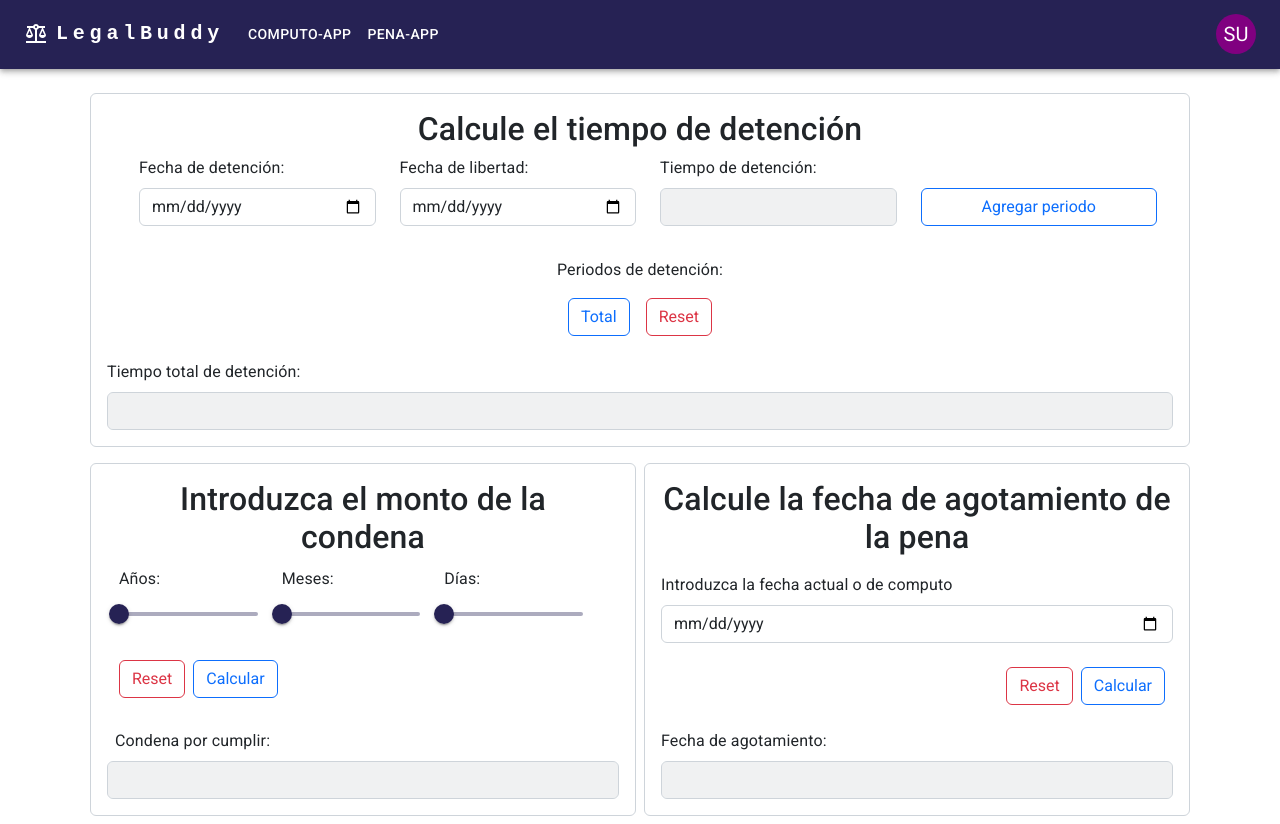
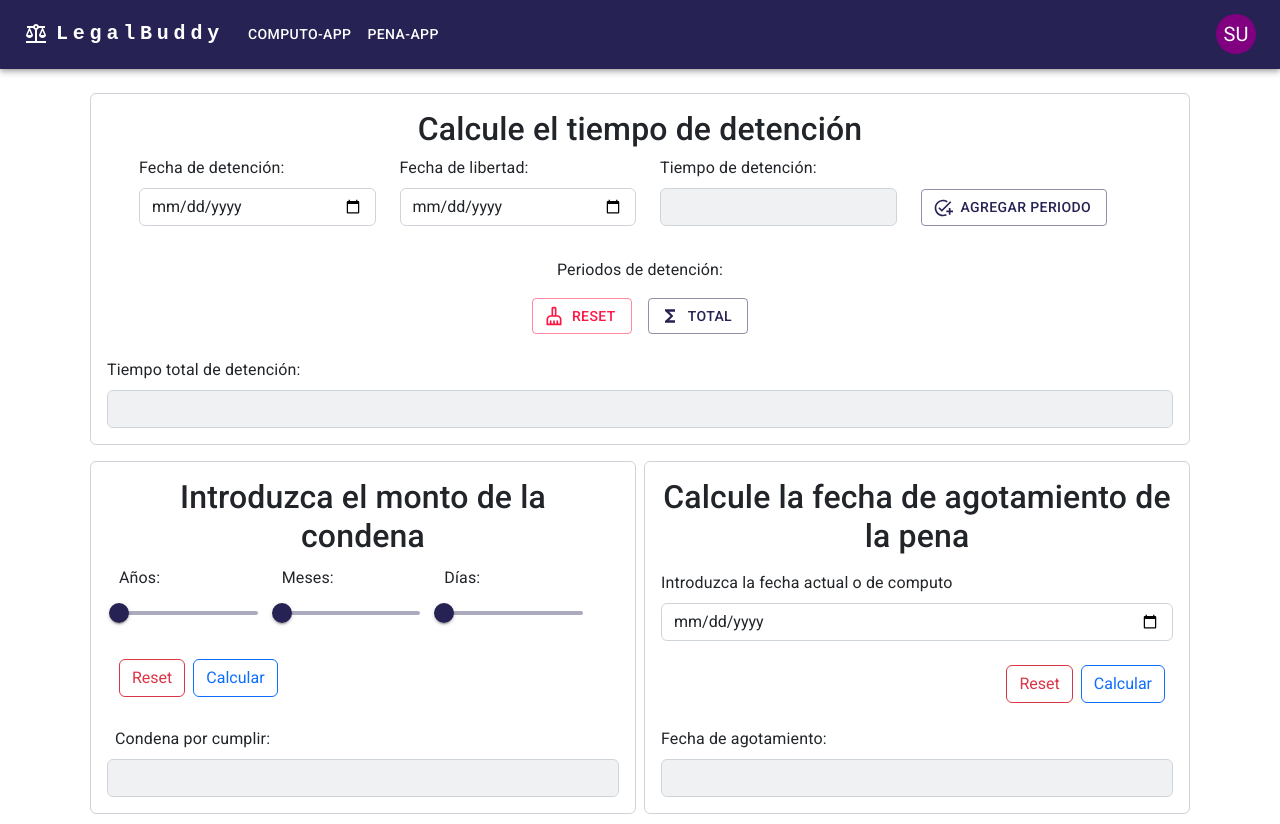
Before and after one commit to facuqb/ReactComputo, a React (Vite) app: page /computo in a window 1280 px wide. Built offline with nearby package versions, Linux system fonts and the light colour scheme; sample sign-in values are in the browser's storage.

Commit message:
update buttons

```diff
--- a/src/appJudicial/components/TiempoDetencion.jsx
+++ b/src/appJudicial/components/TiempoDetencion.jsx
@@ -1,6 +1,11 @@
 import React, { useEffect} from 'react'
 import { calculoDet, totalDet } from '../helpers'
 import { useForm } from '../hooks/useForm'
+import Button from '@mui/material/Button';
+import AddTaskIcon from '@mui/icons-material/AddTask';
+import CleaningServicesOutlinedIcon from '@mui/icons-material/CleaningServicesOutlined';
+import FunctionsOutlinedIcon from '@mui/icons-material/FunctionsOutlined';
+
 
 
 export const TiempoDetencion = ({onDiasAcumulados}) => {
@@ -103,11 +108,9 @@ export const TiempoDetencion = ({onDiasAcumulados}) => {
 
                 </div>
                 <div className='col-sm-6 col-xl-3 align-self-end mb-3'>
-                    <button
-                        className='btn btn-outline-primary w-100'
-                        onClick={onDetPeriodo}>
+                    <Button variant="outlined" onClick={onDetPeriodo} startIcon={<AddTaskIcon />}>
                         Agregar periodo
-                    </button>
+                    </Button>
                 </div>
 
             </form>
@@ -132,16 +135,22 @@ export const TiempoDetencion = ({onDiasAcumulados}) => {
 
                     }
                 <div className='mb-4'>
-                    <button
-                        className='btn btn-outline-primary mx-2'
-                        onClick={onCalcularTotal}>
+
+                    <Button
+                        variant="outlined"
+                        onClick={onResetForm}
+                        startIcon={<CleaningServicesOutlinedIcon />}
+                        sx={{mx:1}}
+                        color="error">
+                            Reset
+                    </Button>
+                    <Button
+                        variant="outlined"
+                        onClick={onCalcularTotal}
+                        startIcon={<FunctionsOutlinedIcon />}
+                        sx={{mx:1}}>
                             Total
-                    </button>
-                    <button
-                        className='btn btn-outline-danger mx-2'
-                        onClick={onResetForm}>
-                        Reset
-                    </button>
+                    </Button>
 
                 </div>
             </div>
```
